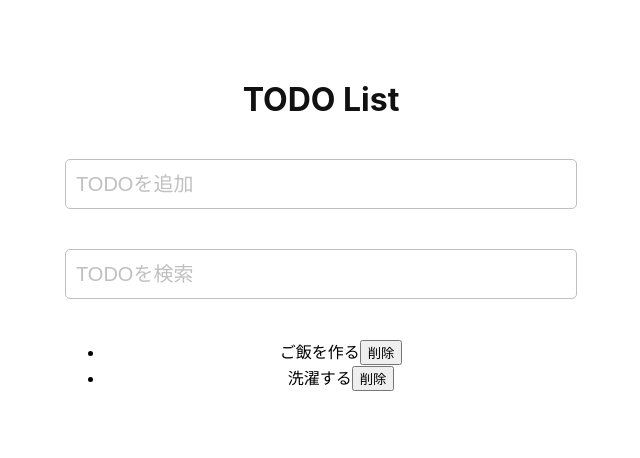
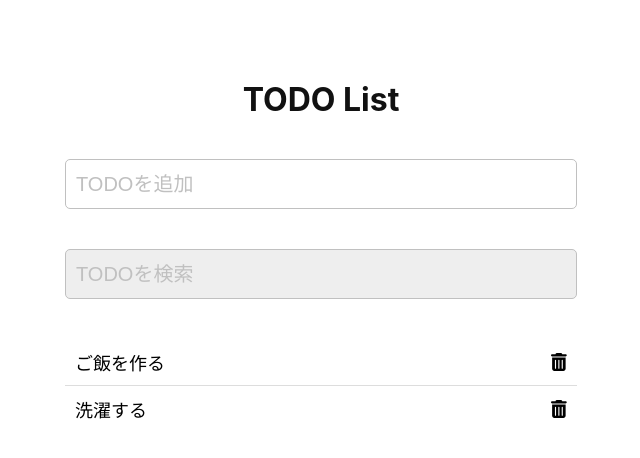
Before and after one commit to akko-k/react-output-router, a React (Vite) app: page / in a window 1280 px wide. Shown: the top 458 px of the page, without its empty margins (319-959 px from the left). Built offline with nearby package versions, Linux system fonts and the light colour scheme.

Commit message:
スタイルを修正-3（Todoリスト）

```diff
--- a/package.json
+++ b/package.json
@@ -10,6 +10,8 @@
     "preview": "vite preview"
   },
   "dependencies": {
+    "@fortawesome/free-solid-svg-icons": "^6.6.0",
+    "@fortawesome/react-fontawesome": "^0.2.2",
     "react": "^18.3.1",
     "react-dom": "^18.3.1",
     "rollup": "^4.20.0",
--- a/src/components/atoms/SearchForm/style.module.css
+++ b/src/components/atoms/SearchForm/style.module.css
@@ -6,6 +6,7 @@
   box-sizing: border-box;
   font-size: 20px;
   border-radius: 5px;
+  background-color: #eeeeee;
 }
 
 .input::placeholder {
--- a/src/components/organisms/TodoList/index.jsx
+++ b/src/components/organisms/TodoList/index.jsx
@@ -1,3 +1,7 @@
+import styles from './style.module.css';
+
+import { faTrashAlt } from '@fortawesome/free-solid-svg-icons';
+import { FontAwesomeIcon } from '@fortawesome/react-fontawesome';
 /**
  * Renders a list of todos.
  *
@@ -13,12 +17,11 @@ export const TodoList = (props) => {
         {filteredTodos.map((todo, id) => (
           <li key={todo.id}>
             <span>{todo.title}</span>
-            <button
-              onClick={() => {
-                handleDeleteTodo(id);
-              }}>
-              削除
-            </button>
+            <FontAwesomeIcon
+              icon={faTrashAlt}
+              onClick={() => handleDeleteTodo(id)}
+              className={styles.deleteIcon}
+            />
           </li>
         ))}
       </ul>
--- /dev/null
+++ b/src/components/organisms/TodoList/style.module.css
@@ -0,0 +1,27 @@
+ul {
+  list-style: none; /* リストマーカー（・）を非表示にする */
+  padding: 0;
+  margin: 0;
+}
+
+li {
+  display: flex;
+  justify-content: space-between;
+  align-items: center;
+  padding: 10px;
+  border-bottom: 1px solid #ddd;
+  font-size: 18px;
+}
+
+li:last-child {
+  border-bottom: none;
+}
+
+.deleteIcon {
+  cursor: pointer;
+  /* font-size: 20px; アイコンのサイズ */
+}
+
+.deleteIcon:hover {
+  color: #777777;
+}
```
Also changed, not shown: 1 other file (tests, documents, lock files or other folders).
